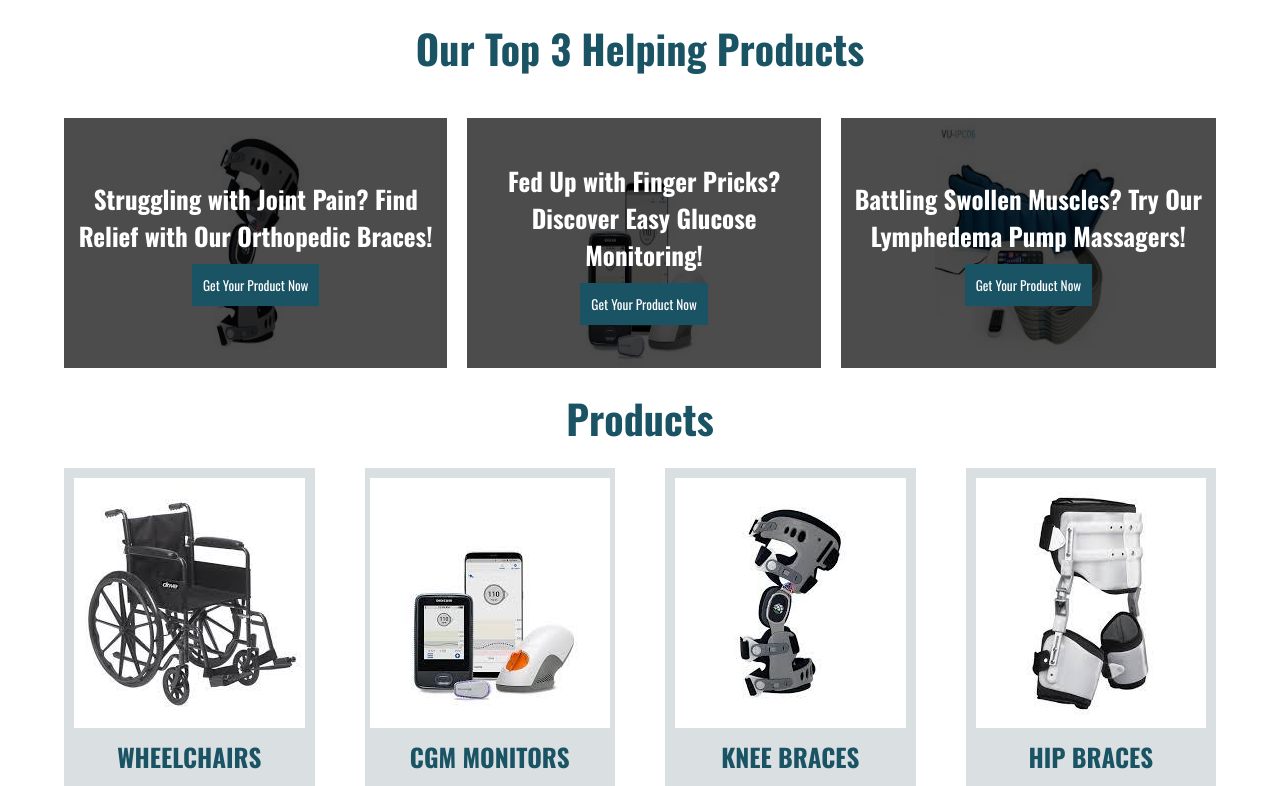
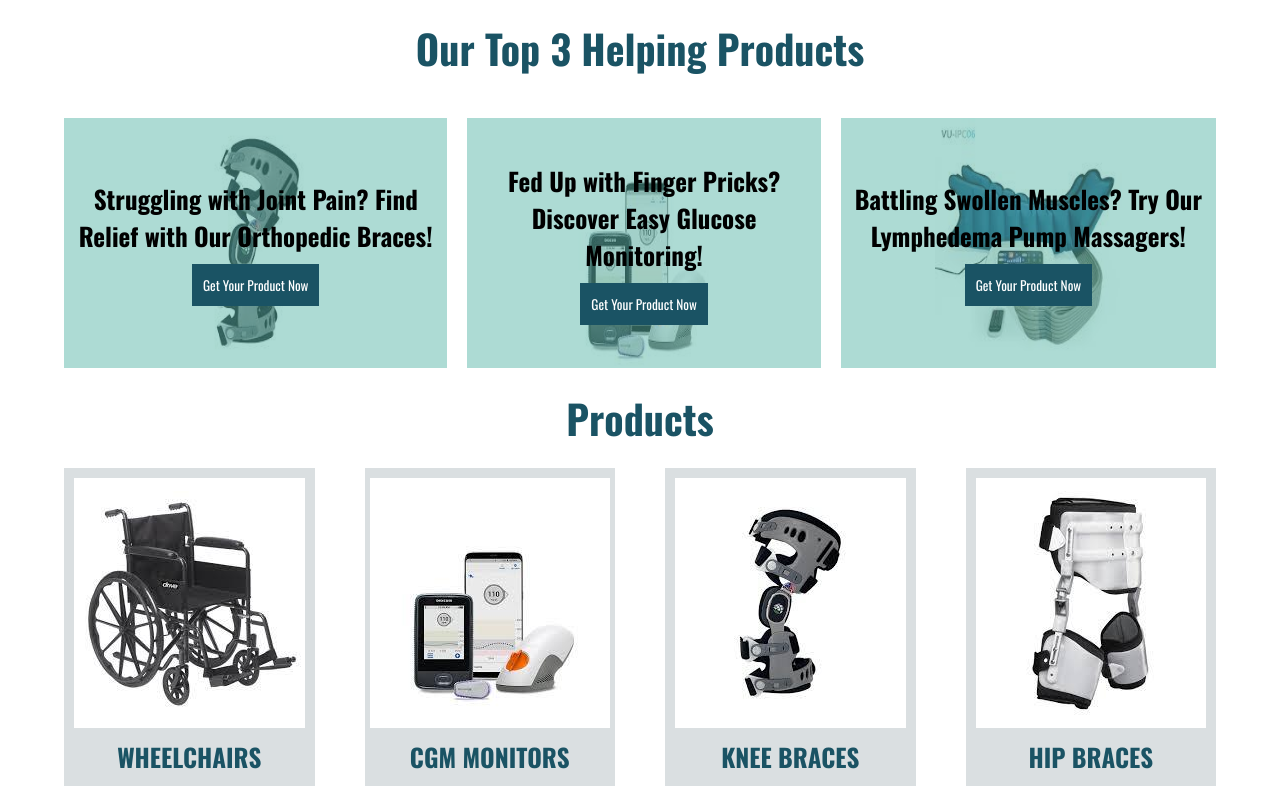
Before and after one commit to MKashanButt/squad-medical-supplies, a Next.js app: page / in a window 1280 px wide. Shown: the part 1254-2040 px from the top of the page. Built offline with nearby package versions, Linux system fonts and the light colour scheme.

Commit message:
updated promotion item overlay and stats heading color

```diff
--- a/src/assets/css/Home.module.css
+++ b/src/assets/css/Home.module.css
@@ -192,7 +192,8 @@
 .promotion .stage h3 {
     font-size: 25px;
     z-index: 60;
-    color: white;
+    /* color: white; */
+    color: black;
 }
 
 .promotion .stage .item {
@@ -216,7 +217,8 @@
     left: 0;
     width: 100%;
     height: 100%;
-    background-color: rgba(0, 0, 0, 0.7);
+    opacity: 50%;
+    background-color: var(--blue);
     z-index: 60;
 }
 
@@ -250,6 +252,7 @@
 
 .stats h2 {
     font-size: 40px;
+    color: white;
 }
 
 .stats hr {
```
